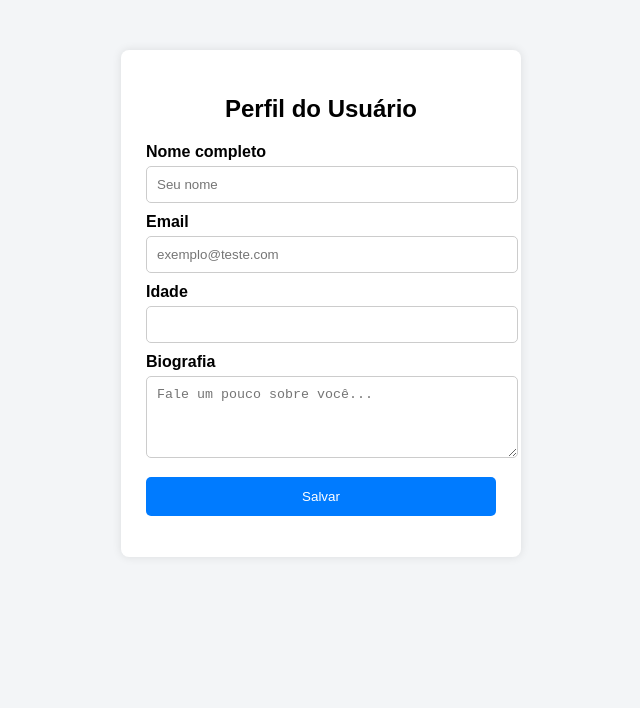
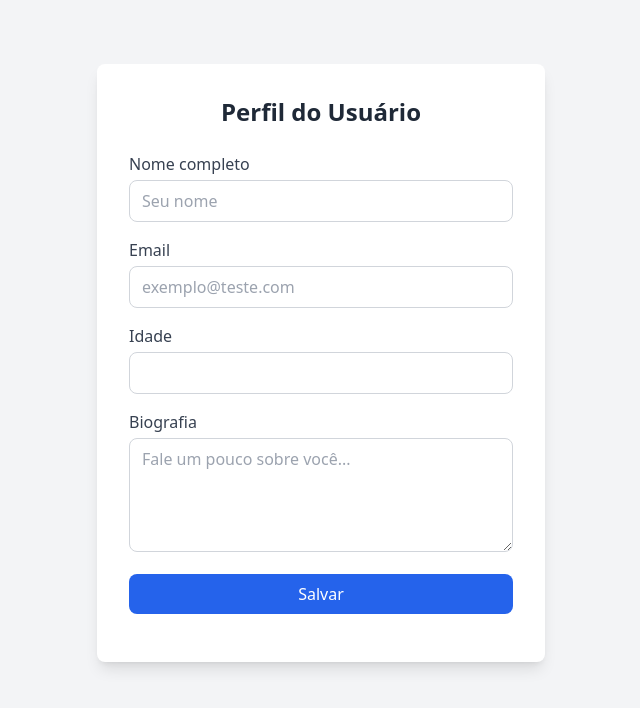
Before and after one commit to Dionarley/Formentoo, a plain HTML site: page index.html in a window 1280 px wide. Shown: the whole page, without its empty margins (319-959 px from the left). Drawn offline with nearby package versions, Linux system fonts and the light colour scheme.

Commit message:
tailwinded testando front

```diff
--- a/index.html
+++ b/index.html
@@ -4,30 +4,52 @@
     <meta charset="UTF-8" />
     <meta name="viewport" content="width=device-width, initial-scale=1.0" />
     <title>Formulário de Perfil</title>
-    <link rel="stylesheet" href="style.css" />
+
+    <!-- Tailwind CDN -->
+    <script src="https://cdn.tailwindcss.com"></script>
 </head>
-<body>
+<body class="bg-gray-100">
 
-<div class="container">
-    <h2>Perfil do Usuário</h2>
+<div class="max-w-md mx-auto mt-16 bg-white shadow-lg rounded-lg p-8">
+    <h2 class="text-2xl font-bold text-center mb-6 text-gray-800">Perfil do Usuário</h2>
 
-    <form id="perfilForm">
-        <label>Nome completo</label>
-        <input type="text" id="nome" placeholder="Seu nome" required>
+    <form id="perfilForm" class="space-y-4">
 
-        <label>Email</label>
-        <input type="email" id="email" placeholder="exemplo@teste.com" required>
+        <div>
+            <label class="block font-medium text-gray-700">Nome completo</label>
+            <input type="text" id="nome"
+                class="mt-1 w-full border border-gray-300 rounded-lg px-3 py-2 focus:ring-blue-500 focus:border-blue-500"
+                placeholder="Seu nome" required>
+        </div>
 
-        <label>Idade</label>
-        <input type="number" id="idade" min="1" max="120" required>
+        <div>
+            <label class="block font-medium text-gray-700">Email</label>
+            <input type="email" id="email"
+                class="mt-1 w-full border border-gray-300 rounded-lg px-3 py-2 focus:ring-blue-500 focus:border-blue-500"
+                placeholder="exemplo@teste.com" required>
+        </div>
 
-        <label>Biografia</label>
-        <textarea id="bio" placeholder="Fale um pouco sobre você..." rows="4"></textarea>
+        <div>
+            <label class="block font-medium text-gray-700">Idade</label>
+            <input type="number" id="idade" min="1" max="120"
+                class="mt-1 w-full border border-gray-300 rounded-lg px-3 py-2 focus:ring-blue-500 focus:border-blue-500"
+                required>
+        </div>
 
-        <button type="submit">Salvar</button>
+        <div>
+            <label class="block font-medium text-gray-700">Biografia</label>
+            <textarea id="bio" rows="4"
+                class="mt-1 w-full border border-gray-300 rounded-lg px-3 py-2 focus:ring-blue-500 focus:border-blue-500"
+                placeholder="Fale um pouco sobre você..."></textarea>
+        </div>
+
+        <button type="submit"
+            class="w-full bg-blue-600 text-white py-2 rounded-lg hover:bg-blue-700 transition duration-200">
+            Salvar
+        </button>
     </form>
 
-    <p id="mensagem"></p>
+    <p id="mensagem" class="text-center font-semibold mt-4"></p>
 </div>
 
 <script src="script.js"></script>
```
